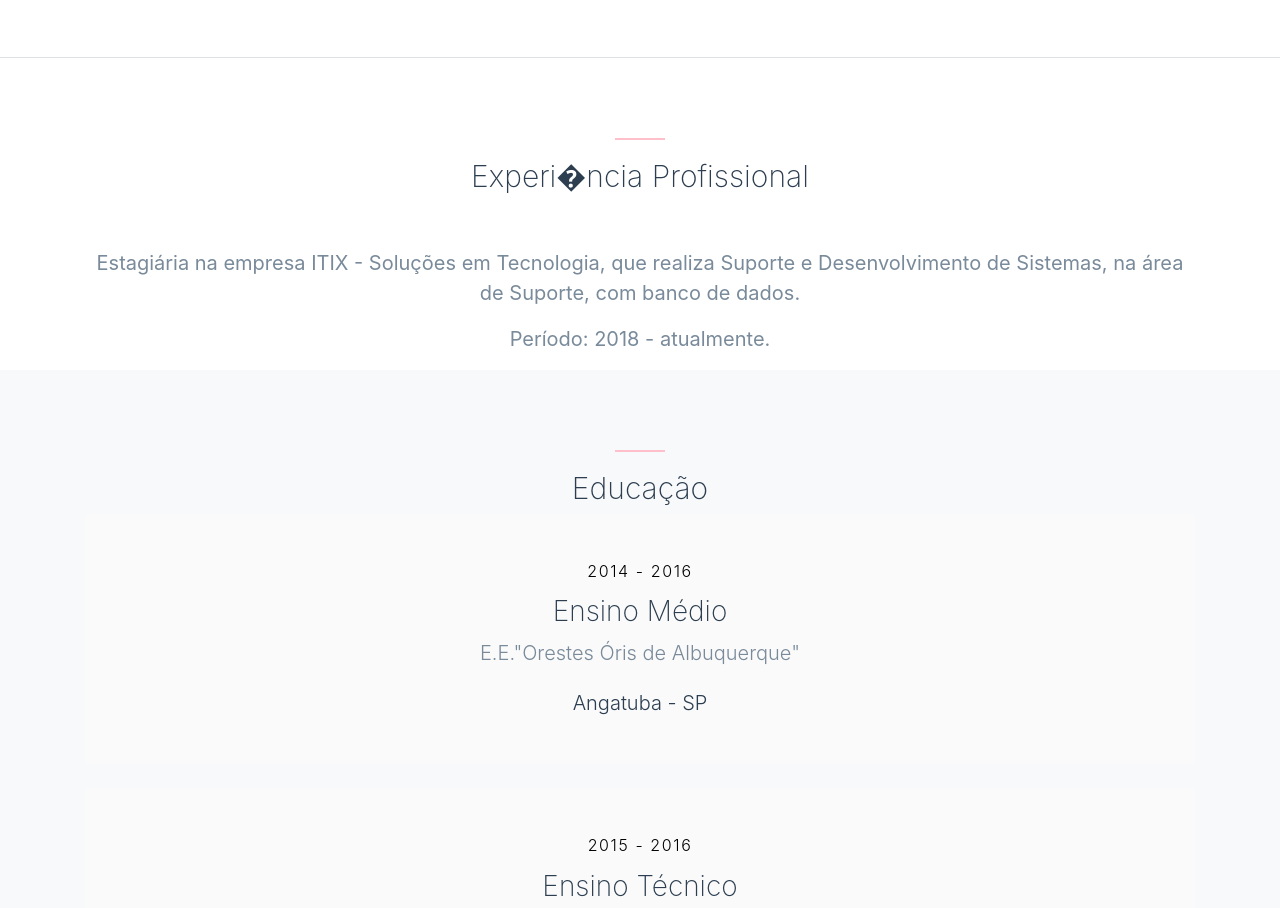
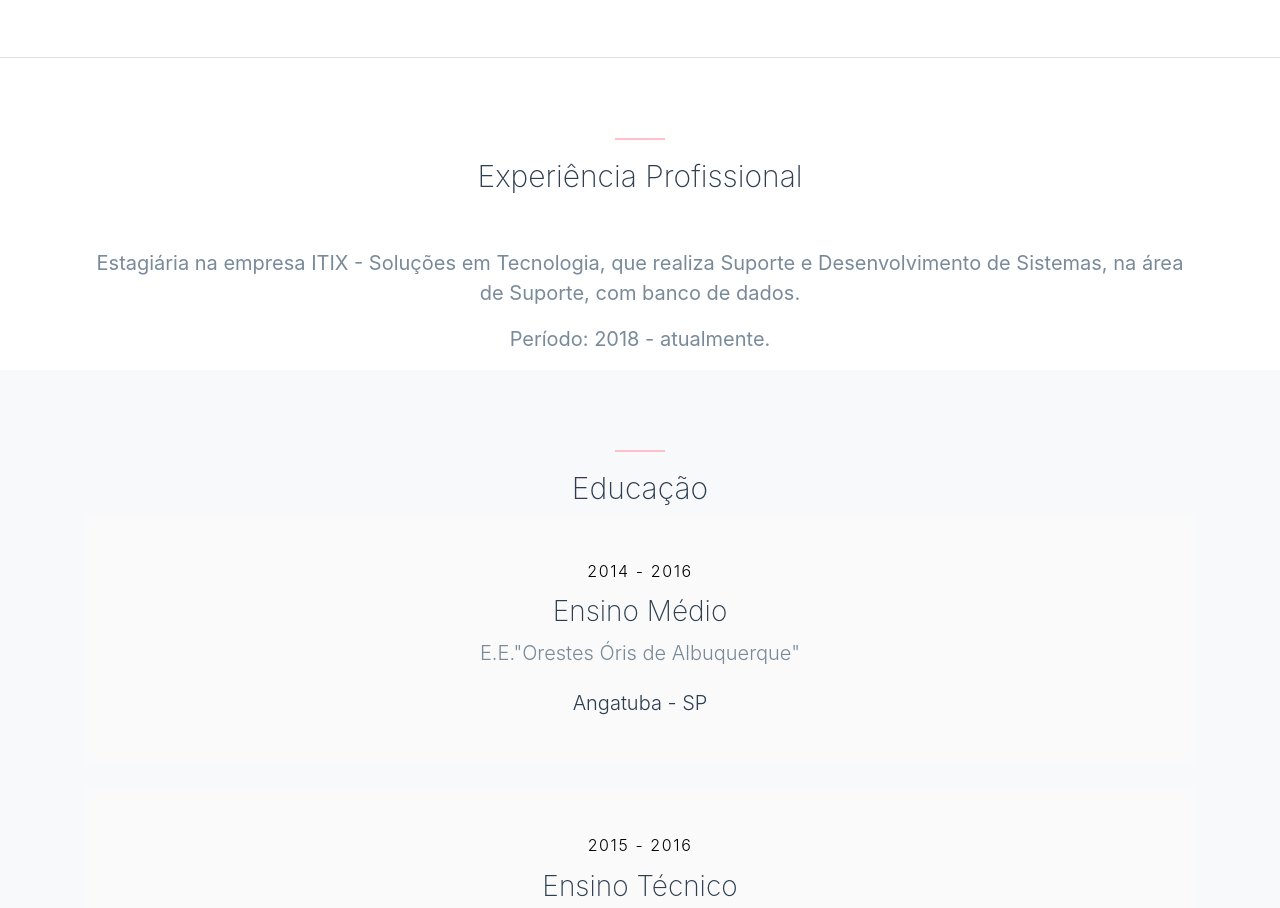
Before and after one commit to AmandaCarvalheiro/amandacarvalheiro.github.io, a plain HTML site: page index.html in a window 1280 px wide. Shown: the part 2100-3008 px from the top of the page. Drawn offline with Linux system fonts and the light colour scheme.

Commit message:
Update index.html

```diff
--- a/index.html
+++ b/index.html
@@ -115,7 +115,7 @@
 			<div class="row mb-4">
 				<div class="col-md-12">
 					<div class="section-heading text-center">
-						<h2>Experi�ncia Profissional</h2>
+						<h2>Experiência Profissional</h2>
 					</div>
 				</div>
 			</div>
```
